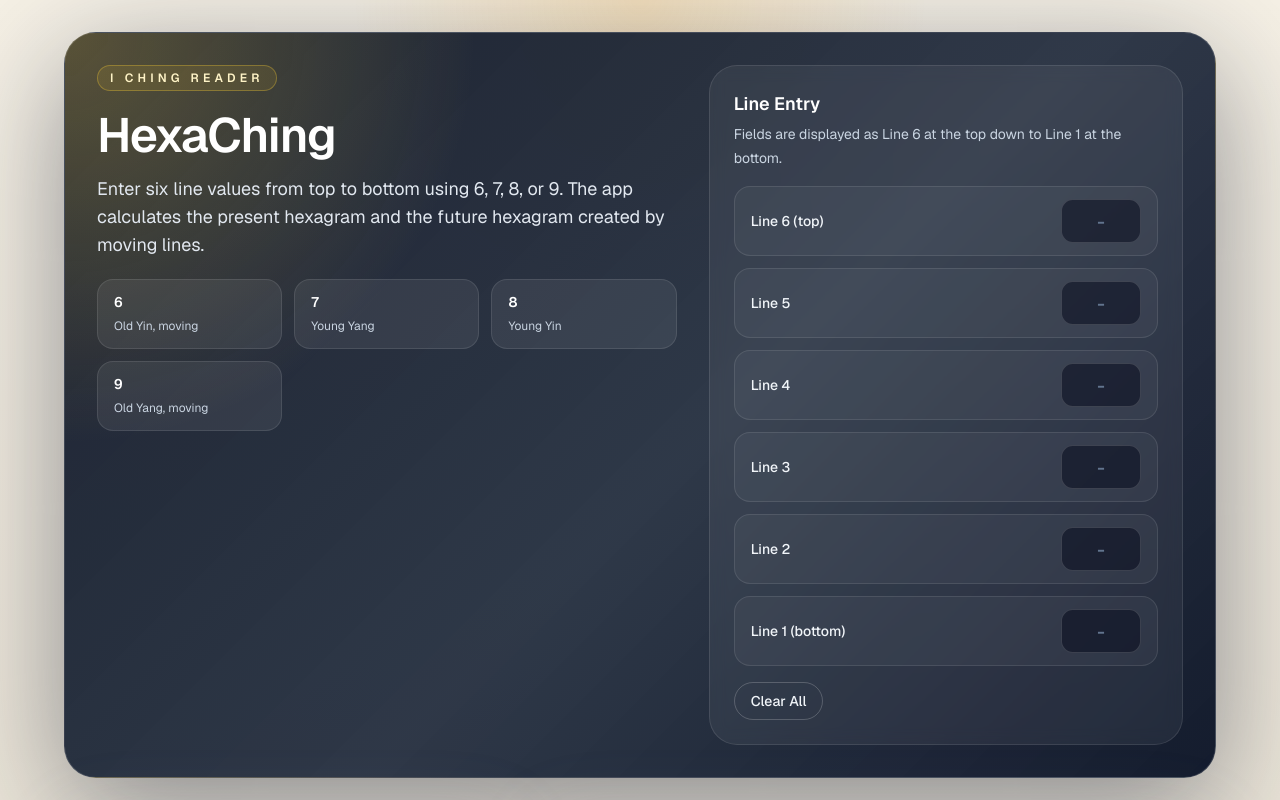
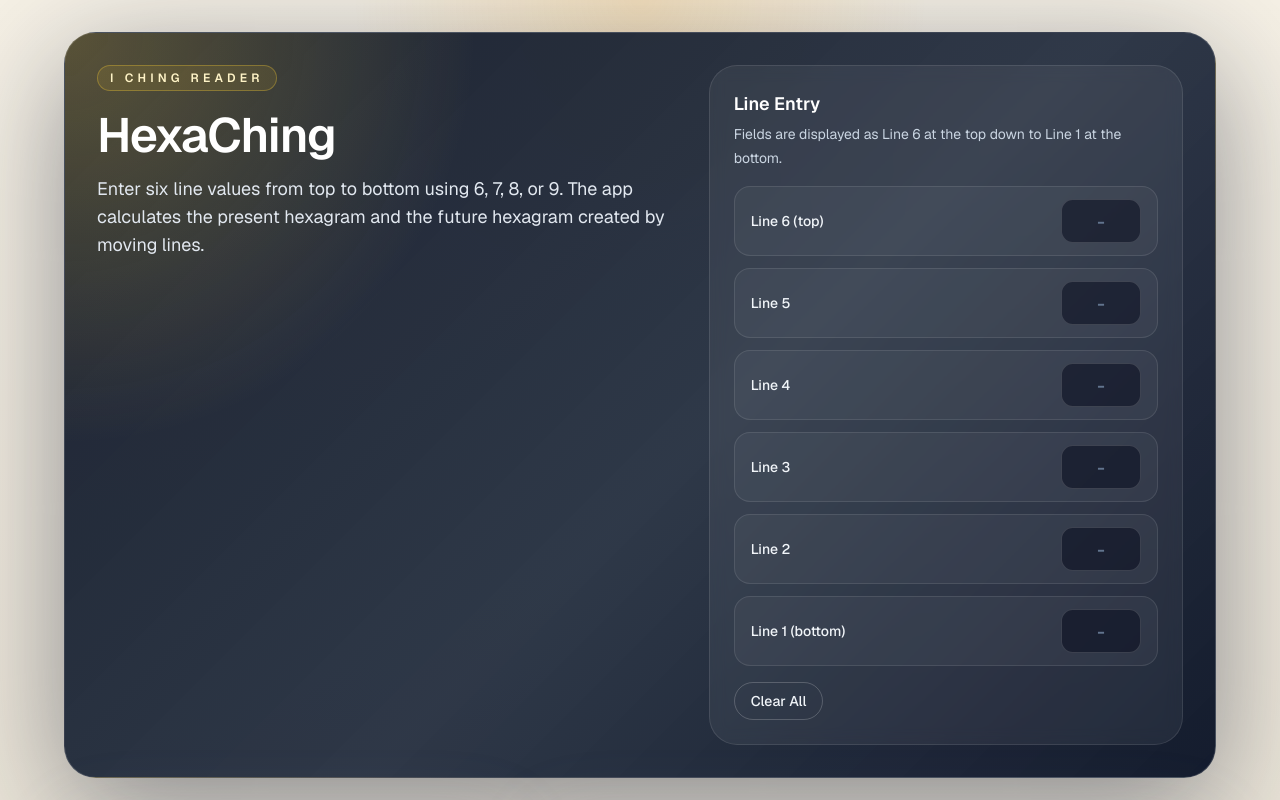
Before and after one commit to sgtnacl/hexaching, a Next.js app: page / in a window 1280 px wide. Shown: the top 800 px of the page. Built offline with nearby package versions, Linux system fonts and the light colour scheme.

Commit message:
Remove line value legend cards

```diff
--- a/app/hexaching-app.tsx
+++ b/app/hexaching-app.tsx
@@ -45,12 +45,6 @@ export default function HexaChingApp() {
                   calculates the present hexagram and the future hexagram created by moving
                   lines.
                 </p>
-              </div>
-              <div className="grid gap-3 text-sm text-slate-200 sm:grid-cols-3">
-                <LegendBadge label="6" description="Old Yin, moving" />
-                <LegendBadge label="7" description="Young Yang" />
-                <LegendBadge label="8" description="Young Yin" />
-                <LegendBadge label="9" description="Old Yang, moving" />
               </div>
             </div>
 
@@ -162,15 +156,6 @@ export default function HexaChingApp() {
         </section>
       </div>
     </main>
-  );
-}
-
-function LegendBadge({ label, description }: { label: string; description: string }) {
-  return (
-    <div className="rounded-2xl border border-white/10 bg-white/7 px-4 py-3">
-      <p className="text-sm font-semibold text-white">{label}</p>
-      <p className="mt-1 text-xs leading-5 text-slate-300">{description}</p>
-    </div>
   );
 }
 
```
